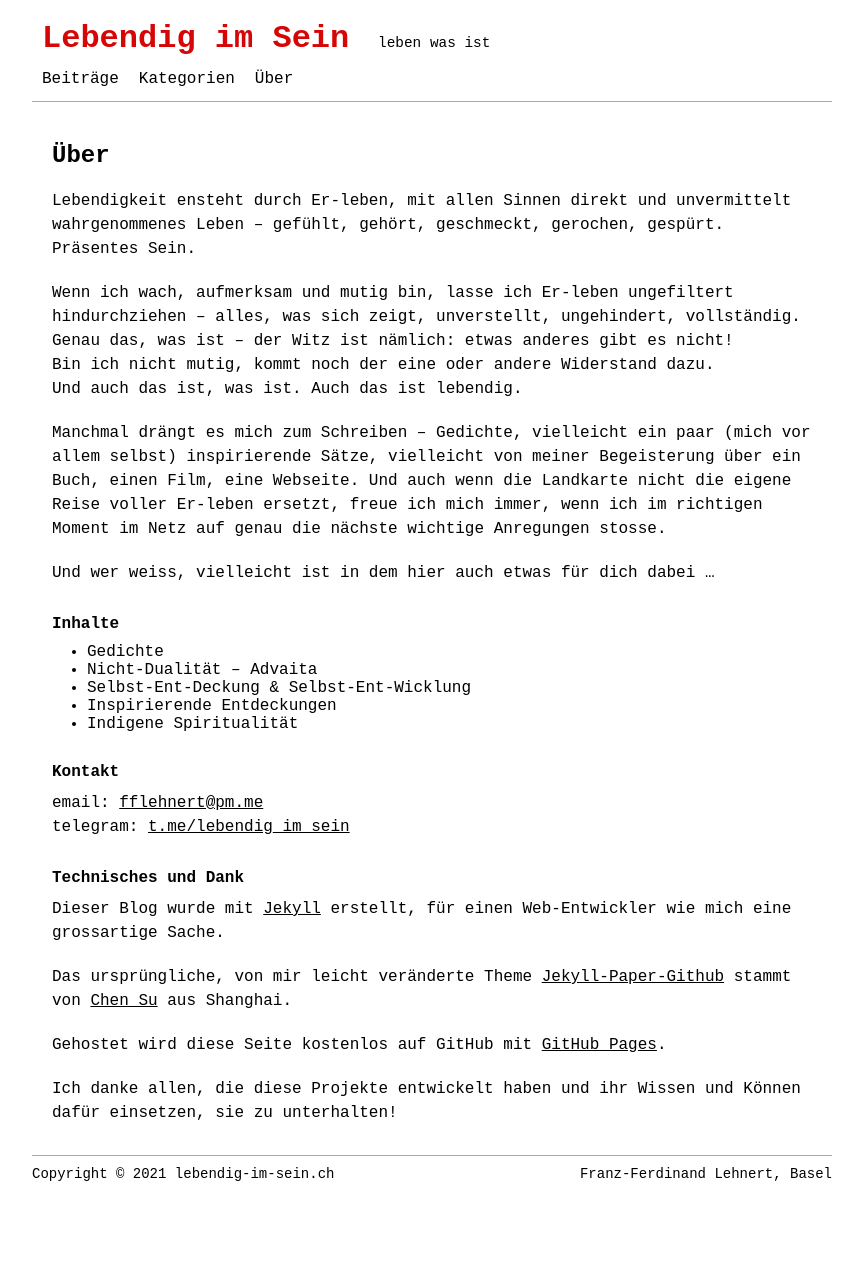
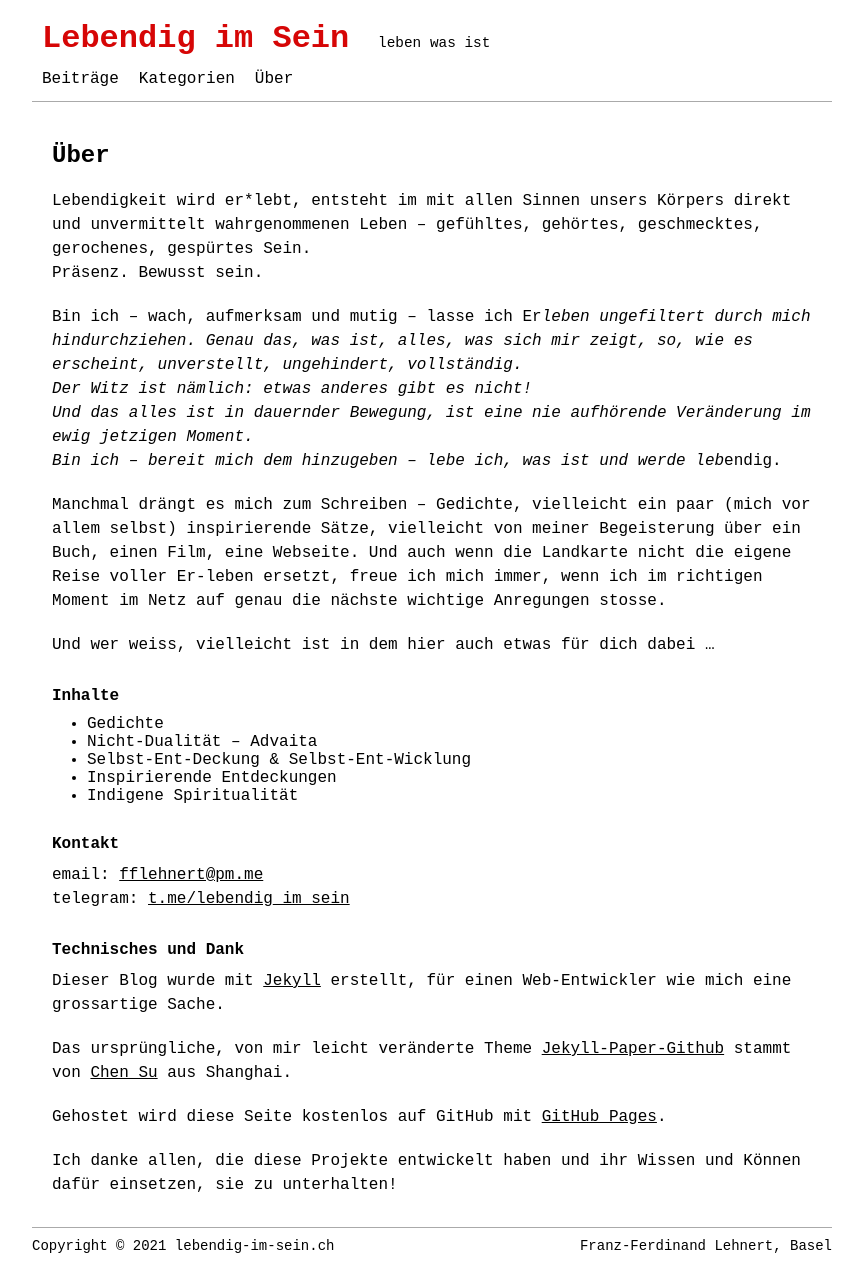
Before and after one commit to lebendigimsein/webpage, a Jekyll site: the page built from pages/ueber.md, in a window 1280 px wide. Shown: the whole page, without its empty margins (208-1071 px from the left). Built offline with Jekyll 4.4.1, drawn with Linux system fonts in a browser that asks for light colours; before the commit the page ends 1192 px from its top, so only the background shows below that.

Commit message:
2021-06-04 08:59

```diff
--- a/pages/ueber.md
+++ b/pages/ueber.md
@@ -4,13 +4,13 @@ title: Über
 permalink: /ueber
 ---
 
-Lebendigkeit ensteht durch Er-leben, mit allen Sinnen direkt und unvermittelt wahrgenommenes Leben – gefühlt, gehört, geschmeckt, gerochen, gespürt.
-Präsentes Sein.
+Lebendigkeit wird er*lebt, entsteht im mit allen Sinnen unsers Körpers direkt und unvermittelt wahrgenommenen Leben – gefühltes, gehörtes, geschmecktes, gerochenes, gespürtes Sein.
+Präsenz. Bewusst sein.
 
-Wenn ich wach, aufmerksam und mutig bin, lasse ich Er-leben ungefiltert hindurchziehen – alles, was sich zeigt, unverstellt, ungehindert, vollständig.
-Genau das, was ist – der Witz ist nämlich: etwas anderes gibt es nicht!
-Bin ich nicht mutig, kommt noch der eine oder andere Widerstand dazu.
-Und auch das ist, was ist. Auch das ist lebendig.
+Bin ich – wach, aufmerksam und mutig – lasse ich Er*leben ungefiltert durch mich hindurchziehen. Genau das, was ist, alles, was sich mir zeigt, so, wie es erscheint, unverstellt, ungehindert, vollständig.
+Der Witz ist nämlich: etwas anderes gibt es nicht!
+Und das alles ist in dauernder Bewegung, ist eine nie aufhörende Veränderung im ewig jetzigen Moment.
+Bin ich – bereit mich dem hinzugeben – lebe ich, was ist und werde leb*endig.
 
 Manchmal drängt es mich zum Schreiben – Gedichte, vielleicht ein paar (mich vor allem selbst) inspirierende Sätze, vielleicht von meiner Begeisterung über ein Buch, einen Film, eine Webseite. Und auch wenn die Landkarte nicht die eigene Reise voller Er-leben ersetzt, freue ich mich immer, wenn ich im richtigen Moment im Netz auf genau die nächste wichtige Anregungen stosse.
 
```
